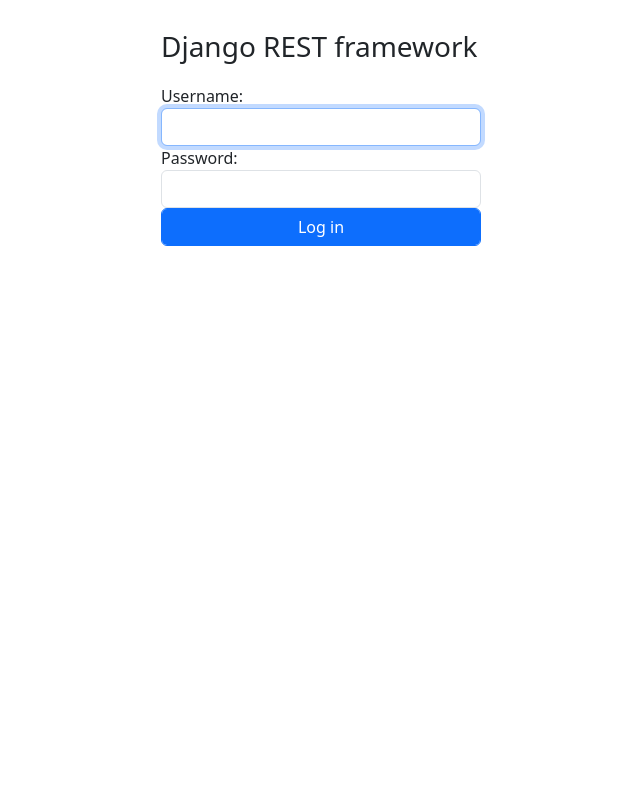
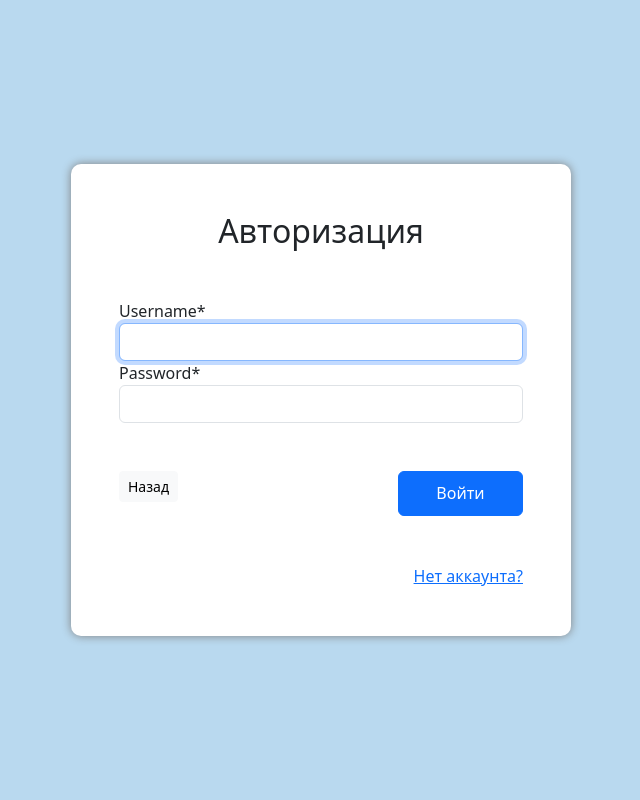
Before and after one commit to DEV-m1k0/market, a Django app: page /user/login/ in a window 1280 px wide. Shown: the whole page, without its empty margins (319-959 px from the left). Run offline with Django 4.2, Linux system fonts and the light colour scheme; some libraries are stand-ins or nearby versions.

Commit message:
create functional for login into system was updated all design fix some bugs

```diff
--- a/core/core/urls.py
+++ b/core/core/urls.py
@@ -17,14 +17,17 @@
 from django.contrib import admin
 from django.urls import path, include
 from main_page.views import MainPage
+from login.views import LoginView
 from cart.views import CartView, addProductToCart, delProductOfCart
 from django.conf import settings
 from django.conf.urls.static import static
+from django.contrib.auth.views import LogoutView
 
 urlpatterns = [
     path('admin/', admin.site.urls),
     path('', MainPage.as_view(), name='main_page'),
-    path('user/', include('rest_framework.urls')),
+    path('user/login/', LoginView.as_view(), name='login'),
+    path('user/logout/', LogoutView.as_view(), name='logout'),
     path('cart/', CartView.as_view(), name='cart'),
     path('cart/<int:product_id>/', addProductToCart, name='add_product'),
     path('cart/del/<int:product_id>/', delProductOfCart, name='del_product'),
--- a/core/login/views.py
+++ b/core/login/views.py
@@ -1,3 +1,16 @@
+from typing import Any
 from django.shortcuts import render
+from django.views.generic import TemplateView
+from django.contrib.auth.forms import AuthenticationForm
+from django.contrib.auth.views import LoginView
+# Create your views here.
 
-# Create your views here.
+class LoginView(LoginView):
+    template_name = 'login.html'
+
+    def get_context_data(self, **kwargs: Any) -> dict[str, Any]:
+        context = super().get_context_data(**kwargs)
+
+        context['form'] = AuthenticationForm
+
+        return context
--- a/core/static/cart.css
+++ b/core/static/cart.css
@@ -1,10 +1,14 @@
+body {
+    background-color: #93c5e72e;
+}
+
 .button-back {
     position: absolute;
 }
 
 .header {
     height: 100px;
-    background: #4f5b66;
+    background: #62A8D1;
 }
 
 .name-header {
--- /dev/null
+++ b/core/static/login.css
@@ -0,0 +1,25 @@
+body {
+    background: #93c5e7a5;
+    height: 100vh;
+}
+
+.main-block {
+    position: absolute;
+    width: 500px;
+    background: #ffffff;
+    box-shadow: 0px 0px 10px gray;
+    border-radius: 10px;
+    -webkit-border-radius: 10px;
+    -moz-border-radius: 10px;
+    -ms-border-radius: 10px;
+    -o-border-radius: 10px;
+}
+
+a .btn .back {
+    position: absolute;
+}
+
+.btn-login button {
+    width: 125px;
+    height: 45px;
+}
--- a/core/templates/cart.html
+++ b/core/templates/cart.html
@@ -5,6 +5,9 @@
 {% block links %}
     <link rel="stylesheet" href="{% static 'cart.css' %}">
 {% endblock %}
+
+
+{% block title %} Корзина {% endblock %}
 
 
 {% block body %}
--- /dev/null
+++ b/core/templates/login.html
@@ -0,0 +1,31 @@
+{% extends 'base.html' %}
+{% load static %}
+{% load crispy_forms_tags %}
+
+
+{% block links %}
+    <link rel="stylesheet" href="{% static 'login.css' %}">
+{% endblock %}
+
+
+{% block body %}
+
+
+    <div class="container d-flex justify-content-center align-items-center h-100">
+        <div class="main-block">
+            <form action="" method="post">
+                <div class="m-5"><h2 class="text-center">Авторизация</h2></div>
+                <div class="d-flex flex-column mx-5">
+                    {% csrf_token %}
+                    {{form|crispy}}
+                </div>
+                <div class="my-5 d-flex">
+                    <div class="w-100 ms-5"><a href="{% url 'main_page' %}" class="btn btn-sm btn-light back">Назад</a></div>
+                    <div class="me-5 btn-login"><button type="submit" class="btn btn-primary">Войти</button></div>
+                </div>
+                <div class="w-100 pe-5 text-end mb-5"><a href="">Нет аккаунта?</a></div>
+            </form>
+        </div>
+    </div>
+
+{% endblock %}
--- a/requirements.txt
+++ b/requirements.txt
@@ -1,3 +1,6 @@
 asgiref==3.8.1
 Django==4.2
+django-crispy-forms==2.3
+djangorestframework==3.15.2
+pillow==10.4.0
 sqlparse==0.5.1
```
Also changed, not shown: core/cart/views.py (+5 -5 lines), core/core/settings.py (+7 -0 lines), core/static/main_page.css (+6 -2 lines), core/templates/main_page.html (+7 -3 lines).
